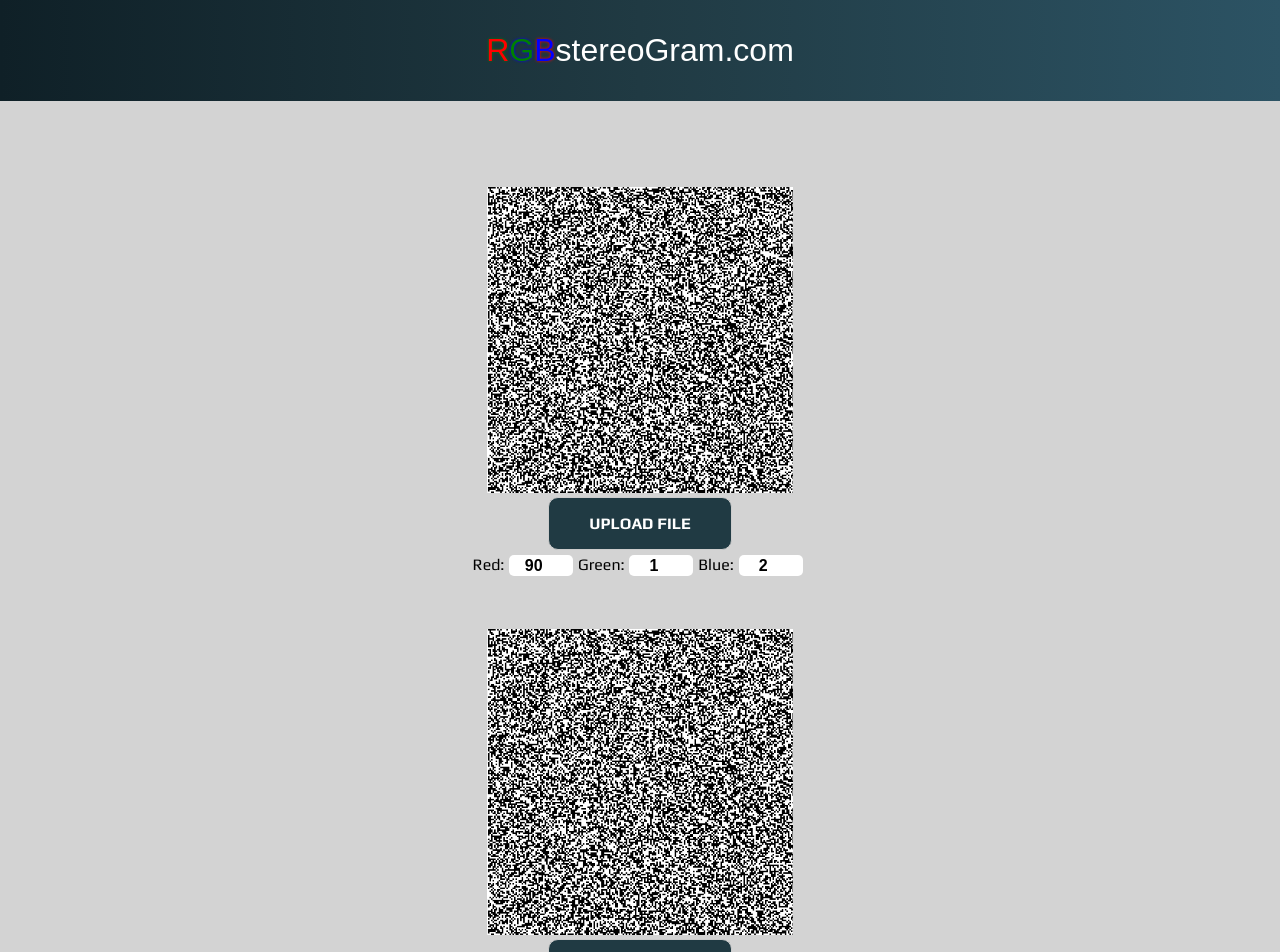
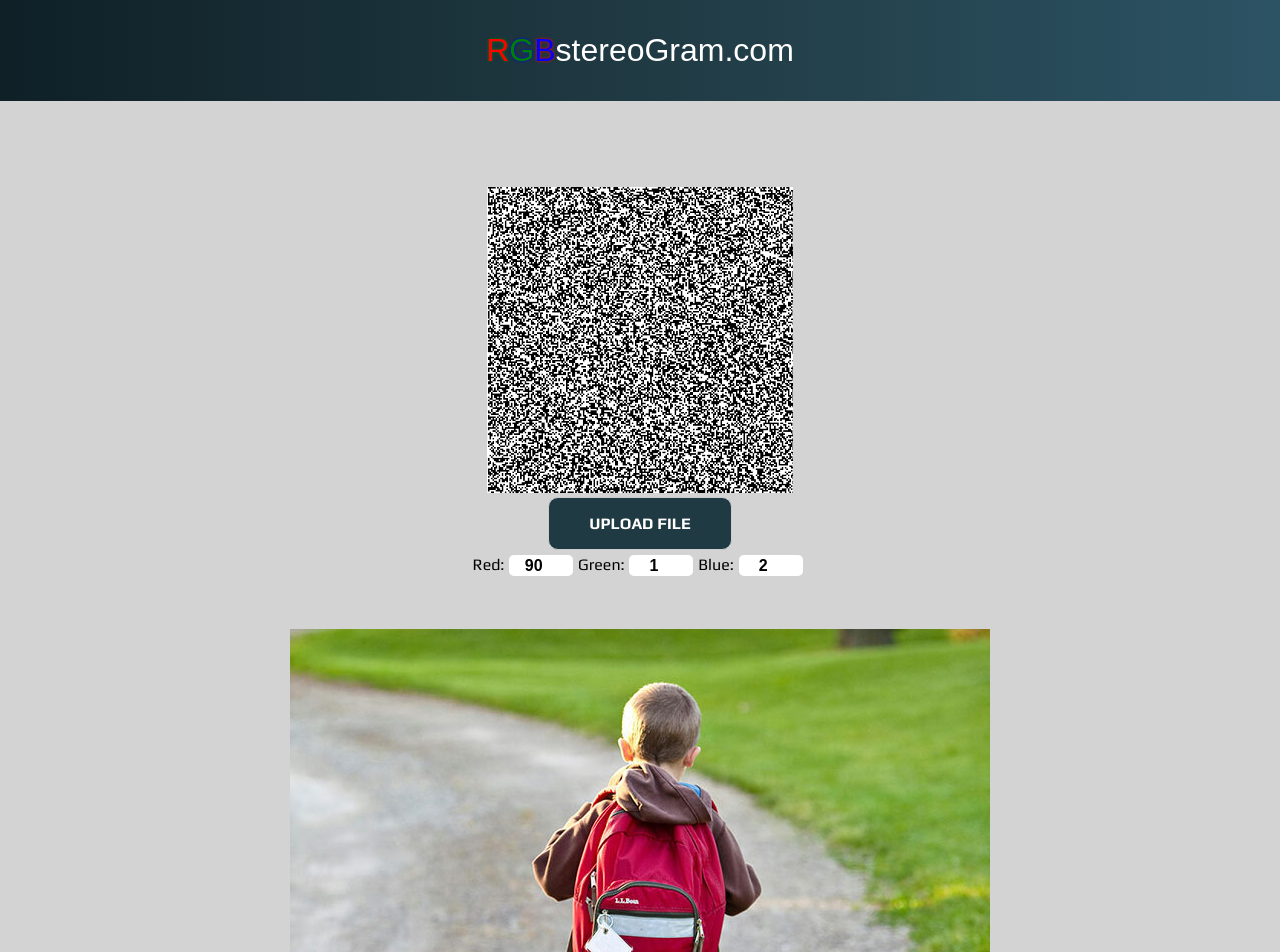
Before and after one commit to lukKotecki/RGBstereogram, a React (Vite) app: page / in a window 1280 px wide. Shown: the top 952 px of the page. Built offline with nearby package versions, Linux system fonts and the light colour scheme; a web font is replaced by a local one.

Commit message:
images zebra pattern beta

```diff
--- a/src/App.jsx
+++ b/src/App.jsx
@@ -4,6 +4,8 @@ import Footer from './components/Footer'
 import InputImages from './components/InputImages'
 import OutputImage from './components/OutputImage'
 import whiteNoiseImage from './assets/images/white_noise.png'
+import boyImage from './assets/images/boy-image.jpg'
+import dogImage from './assets/images/dog-image.jpeg'
 
 function App() {
 
@@ -17,14 +19,14 @@ function App() {
     },
     {
       imageId: 'secondImage',
-      imageUrl: whiteNoiseImage,
+      imageUrl: boyImage,
       red: 3,
       green: 77,
       blue: 4
     },
     {
       imageId: 'thirdImage',
-      imageUrl: whiteNoiseImage,
+      imageUrl: dogImage,
       red: 5,
       green: 10,
       blue: 6
@@ -39,10 +41,7 @@ function App() {
   const secondCanvasRef = React.useRef(null)
   const thirdCanvasRef = React.useRef(null)
 
-
   function createOutput(){
-    console.log('odpalam funkcje w rodzicu')
-
     const outputCanvas = outputCanvasRef.current
     const outputCtx = outputCanvas.getContext('2d')
     const firstCanvas = firstCanvasRef.current
@@ -52,8 +51,6 @@ function App() {
     const thirdCanvas = thirdCanvasRef.current
     const thirdCtx = thirdCanvas.getContext('2d')
 
-
-
     const outputImage = new Image()
     // outputImage.src = inputsState[0].imageUrl
     // outputCtx.drawImage(outputImage, 0, 0, outputCanvas.width, outputCanvas.height)
@@ -62,49 +59,52 @@ function App() {
     firstImage.src = inputsState[0].imageUrl
     firstCtx.drawImage(firstImage, 0, 0, outputCanvas.width, outputCanvas.height)
     const firstData = firstCtx.getImageData(0,0, outputCanvas.width, outputCanvas.height).data
+
     const secondImage = new Image()
     secondImage.src = inputsState[1].imageUrl
-    secondCtx.drawImage(outputImage, 0, 0, outputCanvas.width, outputCanvas.height)
+    secondCtx.drawImage(secondImage, 0, 0, outputCanvas.width, outputCanvas.height)
     const secondData =secondCtx.getImageData(0,0, outputCanvas.width, outputCanvas.height).data
+
     const thirdImage = new Image()
     thirdImage.src = inputsState[2].imageUrl
     thirdCtx.drawImage(thirdImage, 0, 0, outputCanvas.width, outputCanvas.height)
     const thirdData = thirdCtx.getImageData(0,0, outputCanvas.width, outputCanvas.height).data
 
-
-    // const imageData = outputCtx.getImageData(0,0, outputCanvas.width, outputCanvas.height)
-    // const data = imageData.data
-    // console.log(data)
-    // for (let i = 0; i < data.length; i += 4) {
-    //     const avg = (data[i] + data[i + 1] + data[i + 2]) / 3;
-    //     data[i] = avg; // red
-    //     data[i + 1] = avg; // green
-    //     data[i + 2] = avg; // blue
-    //   }
-    // outputCtx.putImageData(imageData, 0, 0);
-
-
-    let imageData = firstCtx.getImageData(0, 0, firstCanvas.width, firstCanvas.height);
+    let imageData = secondCtx.getImageData(0, 0, firstCanvas.width, firstCanvas.height);
     let data = imageData.data;
 
-
-    for(let i=0; i<100000; i+=4){
-      data[i] = 0;     // Red
-      data[i + 1] = 255;   // Green
-      data[i + 2] = 0;   // Blue
-      data[i + 3] = 255; // Alpha
+    for(let i=0, flipFlap = 0; i<data.length; i+=4, flipFlap++ ){
+      if(flipFlap === 0 ){
+        data[i] = thirdData[i];     // Red
+        data[i + 1] = thirdData[i+1];   // Green
+        data[i + 2] = thirdData[i+2];   // Blue
+        data[i + 3] =  thirdData[i+3]; // Alpha
+      }
+      if(flipFlap === 1) {
+        data[i] = firstData[i];     // Red
+        data[i + 1] = firstData[i+1];   // Green
+        data[i + 2] = firstData[i+2];   // Blue
+        data[i + 3] =  firstData[i+3]; // Alpha
+      }
+      if(flipFlap === 2) {
+        data[i] = secondData[i];     // Red
+        data[i + 1] = secondData[i+1];   // Green
+        data[i + 2] = secondData[i+2];   // Blue
+        data[i + 3] =  secondData[i+3]; // Alpha
+      }
+      if(flipFlap === 2){
+        flipFlap = -1
+      }
     }
 
     outputCtx.putImageData(imageData, 0, 0)
 
   }
 
-
   const getColorIndicesForCoord = (x, y, width) => {
     const red = y * (width * 4) + x * 4;
     return [red, red + 1, red + 2, red + 3];
   };
-
 
 return (
     <div className='container'>
@@ -115,9 +115,9 @@ return (
 
       {/* {canvas} */}
       <canvas ref={outputCanvasRef} id='outputImage'></canvas>
-      <canvas style={{display:'none'}} ref={firstCanvasRef}></canvas>
-      <canvas style={{display:'none'}} ref={secondCanvasRef}></canvas>
-      <canvas style={{display:'none'}} ref={thirdCanvasRef}></canvas>
+      <canvas style={{display:'initial'}} ref={firstCanvasRef}></canvas>
+      <canvas style={{display:'initial'}} ref={secondCanvasRef}></canvas>
+      <canvas style={{display:'initial'}} ref={thirdCanvasRef}></canvas>
       <Footer />
     </div>
   )
```
Also changed, not shown: src/assets/images/boy-image.jpg (added), src/assets/images/dog-image.jpeg (added).
